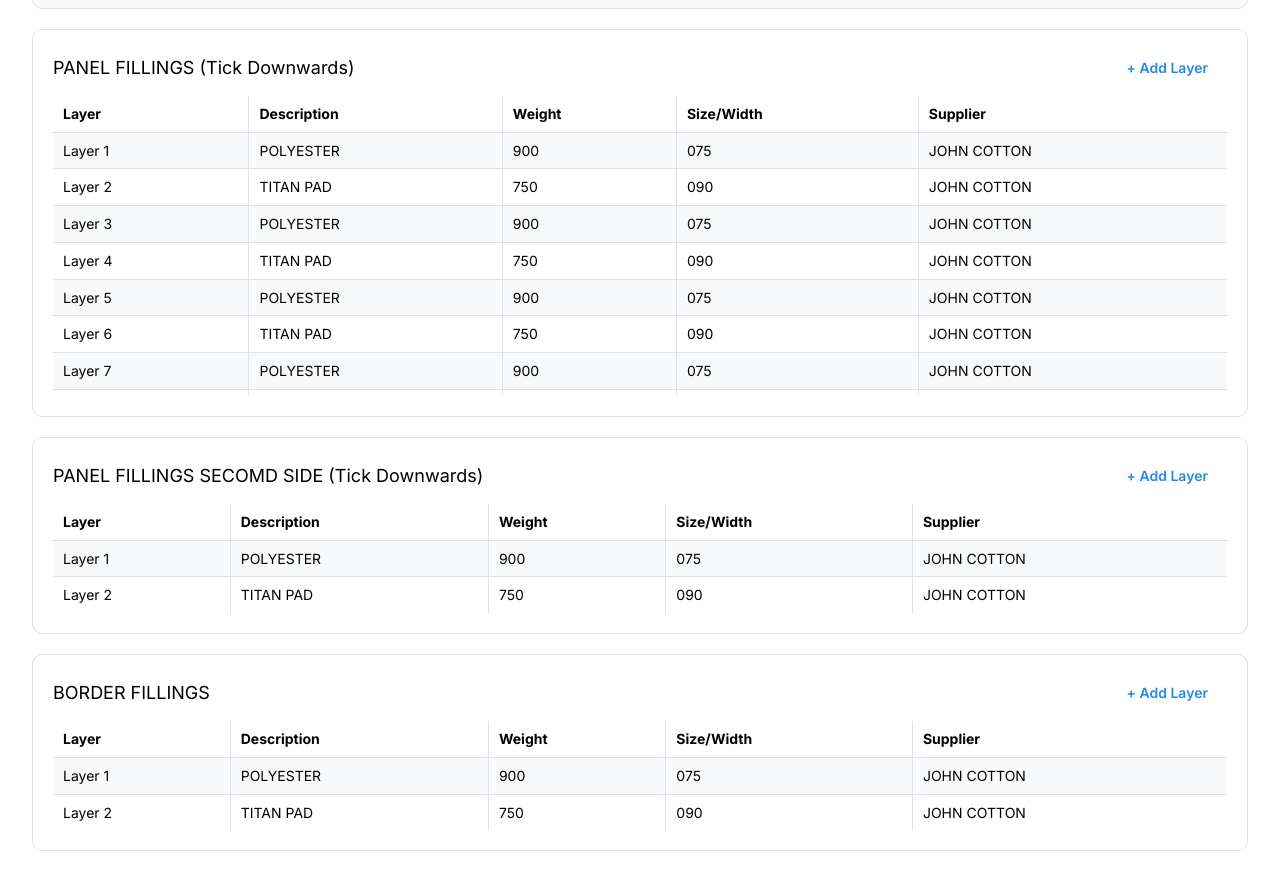
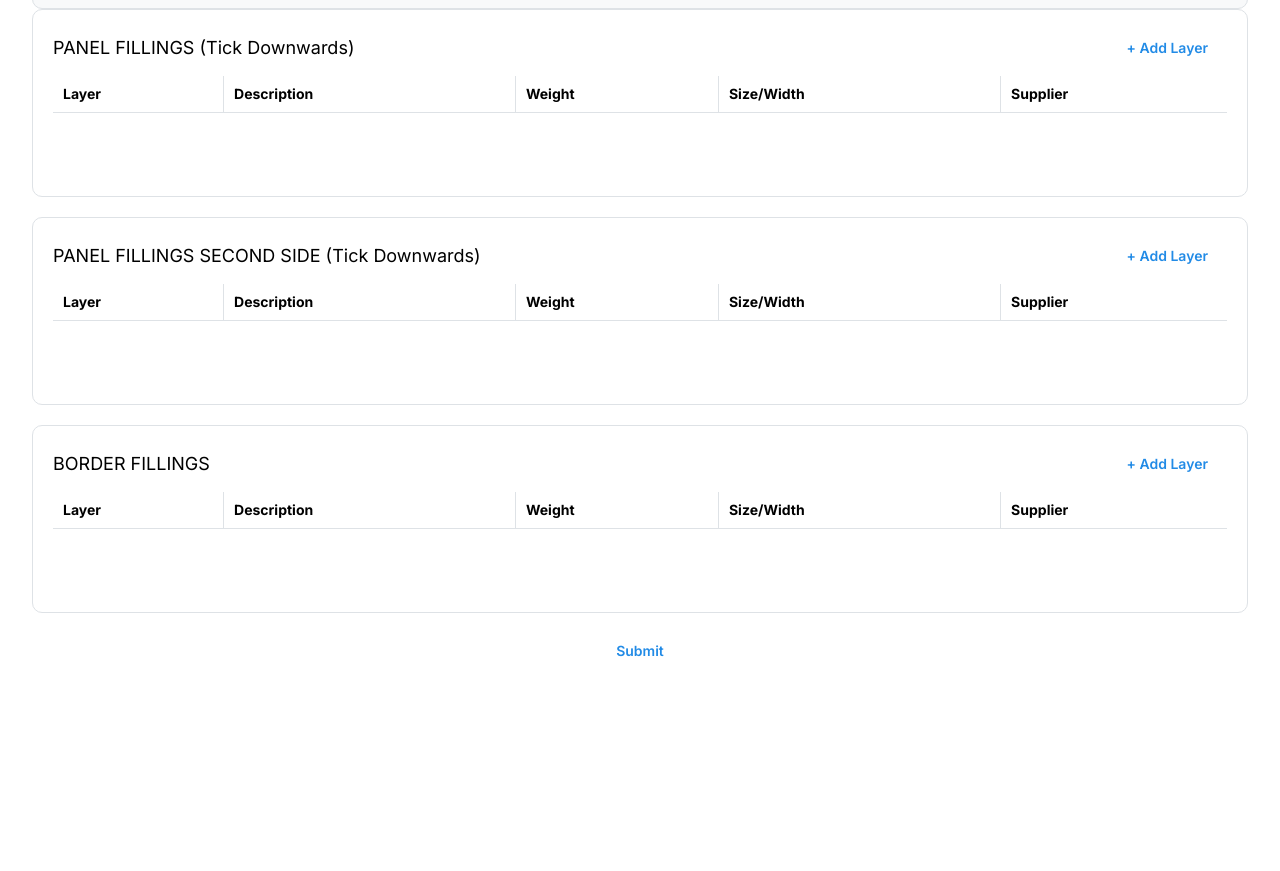
Before and after one commit to nomanmajeed/durabed, a Next.js app: page /form in a window 1280 px wide. Shown: the part 440-1311 px from the top of the page. After the commit the page ends 1125 px from the top, so only its background shows below. Built offline with nearby package versions, Linux system fonts and the light colour scheme.

Commit message:
chore: refactored code to use form store

```diff
--- a/app/form/page.tsx
+++ b/app/form/page.tsx
@@ -1,8 +1,8 @@
 "use client";
 
-import PanelFillingTable from "@/components/table/PanelFillingTable";
 import {
   Box,
+  Button,
   Fieldset,
   Grid,
   MultiSelect,
@@ -12,10 +12,30 @@ import {
   rem,
   useMantineTheme,
 } from "@mantine/core";
-import { useForm } from "@mantine/form";
+import useFormStore from "@/store/useFormStore";
+import PanelFillingTable from "@/components/table/PanelFillingTable";
 
 export default function Form() {
   const theme = useMantineTheme();
+  const {
+    productName,
+    productDetails,
+    deliveryAddress,
+    tickSupplier,
+    tickQuality,
+    tickNumberRef,
+    tickColourRef,
+    composition,
+    issuedTo,
+    dateRequired,
+    comments,
+    labelType,
+    panelFillingTopLayer,
+    panelFillingBottomLayer,
+    borderFilling,
+    updateField,
+    submitForm,
+  } = useFormStore();
 
   const LABEL_TYPE_DATA = [
     "Dura Beds",
@@ -30,52 +50,14 @@ export default function Form() {
     "Other",
   ];
 
-  const baseData = [
-    {
-      layer: "Layer 1",
-      description: "POLYESTER",
-      weight: "900",
-      sizeWidth: "075",
-      supplier: "JOHN COTTON",
-    },
-    {
-      layer: "Layer 2",
-      description: "TITAN PAD",
-      weight: "750",
-      sizeWidth: "090",
-      supplier: "JOHN COTTON",
-    },
-    // Add more base rows if needed
-  ];
-
-  const generateData = (baseData: any[], count: number) => {
-    let data: any[] = [];
-    for (let i = 0; i < count; i++) {
-      data = data.concat(
-        baseData.map((item, index) => ({
-          ...item,
-          layer: `Layer ${index + 1 + i * baseData.length}`,
-        }))
-      );
-    }
-    return data;
-  };
-
-  const form = useForm({
-    mode: "uncontrolled",
-    initialValues: {
-      email: "",
-      termsOfService: false,
-    },
-
-    validate: {
-      email: (value) => (/^\S+@\S+$/.test(value) ? null : "Invalid email"),
-    },
-  });
-
   return (
-    <Box>
-      <form onSubmit={form.onSubmit((values) => console.log(values))}>
+    <Box my="md">
+      <form
+        onSubmit={(e) => {
+          e.preventDefault();
+          submitForm();
+        }}
+      >
         <Fieldset
           legend="Product information"
           style={{
@@ -90,8 +72,8 @@ export default function Form() {
                 <TextInput
                   label="Product Name"
                   placeholder="Crystal"
-                  key={form.key("productName")}
-                  {...form.getInputProps("productName")}
+                  value={productName}
+                  onChange={(e) => updateField("productName", e.target.value)}
                 />
               </Grid.Col>
               <Grid.Col>
@@ -100,8 +82,10 @@ export default function Form() {
                   autosize
                   minRows={3}
                   maxRows={3}
-                  key={form.key("productDetails")}
-                  {...form.getInputProps("productDetails")}
+                  value={productDetails}
+                  onChange={(e) =>
+                    updateField("productDetails", e.target.value)
+                  }
                 />
               </Grid.Col>
               <Grid.Col>
@@ -110,8 +94,10 @@ export default function Form() {
                   autosize
                   minRows={3}
                   maxRows={3}
-                  key={form.key("deliveryAddress")}
-                  {...form.getInputProps("deliveryAddress")}
+                  value={deliveryAddress}
+                  onChange={(e) =>
+                    updateField("deliveryAddress", e.target.value)
+                  }
                 />
               </Grid.Col>
             </Grid>
@@ -120,32 +106,32 @@ export default function Form() {
                 <TextInput
                   label="Tick Supplier"
                   placeholder="Original"
-                  key={form.key("tickSupplier")}
-                  {...form.getInputProps("tickSupplier")}
+                  value={tickSupplier}
+                  onChange={(e) => updateField("tickSupplier", e.target.value)}
                 />
               </Grid.Col>
               <Grid.Col>
                 <TextInput
                   label="Tick Quality"
                   placeholder="Knitted"
-                  key={form.key("tickQuality")}
-                  {...form.getInputProps("tickQuality")}
+                  value={tickQuality}
+                  onChange={(e) => updateField("tickQuality", e.target.value)}
                 />
               </Grid.Col>
               <Grid.Col>
                 <TextInput
                   label="Tick Number/Ref"
                   placeholder="12345"
-                  key={form.key("tickNumberRef")}
-                  {...form.getInputProps("tickNumberRef")}
+                  value={tickNumberRef}
+                  onChange={(e) => updateField("tickNumberRef", e.target.value)}
                 />
               </Grid.Col>
               <Grid.Col>
                 <TextInput
                   label="Tick Colour Ref"
                   placeholder="White"
-                  key={form.key("tickColourRef")}
-                  {...form.getInputProps("tickColourRef")}
+                  value={tickColourRef}
+                  onChange={(e) => updateField("tickColourRef", e.target.value)}
                 />
               </Grid.Col>
             </Grid>
@@ -156,24 +142,24 @@ export default function Form() {
                   autosize
                   minRows={4}
                   maxRows={4}
-                  key={form.key("composition")}
-                  {...form.getInputProps("composition")}
+                  value={composition}
+                  onChange={(e) => updateField("composition", e.target.value)}
                 />
               </Grid.Col>
               <Grid.Col>
                 <TextInput
                   label="Issued To"
                   placeholder="John Doe"
-                  key={form.key("issuedTo")}
-                  {...form.getInputProps("issuedTo")}
+                  value={issuedTo}
+                  onChange={(e) => updateField("issuedTo", e.target.value)}
                 />
               </Grid.Col>
               <Grid.Col>
                 <TextInput
                   label="Date Required"
                   placeholder="16/12/2021"
-                  key={form.key("dateRequired")}
-                  {...form.getInputProps("dateRequired")}
+                  value={dateRequired}
+                  onChange={(e) => updateField("dateRequired", e.target.value)}
                 />
               </Grid.Col>
             </Grid>
@@ -184,8 +170,8 @@ export default function Form() {
                   autosize
                   minRows={6}
                   maxRows={6}
-                  key={form.key("comments")}
-                  {...form.getInputProps("comments")}
+                  value={comments}
+                  onChange={(e) => updateField("comments", e.target.value)}
                 />
               </Grid.Col>
               <Grid.Col>
@@ -193,8 +179,8 @@ export default function Form() {
                   label="Label Type"
                   data={LABEL_TYPE_DATA}
                   searchable
-                  key={form.key("labelType")}
-                  {...form.getInputProps("labelType")}
+                  value={labelType}
+                  onChange={(values) => updateField("labelType", values)}
                 />
               </Grid.Col>
             </Grid>
@@ -203,18 +189,33 @@ export default function Form() {
 
         <PanelFillingTable
           title="PANEL FILLINGS (Tick Downwards)"
-          data={generateData(baseData, 10)}
+          data={panelFillingTopLayer}
+          formField="panelFillingTopLayer"
         />
 
         <PanelFillingTable
-          title="PANEL FILLINGS SECOMD SIDE (Tick Downwards)"
-          data={generateData(baseData, 1)}
+          title="PANEL FILLINGS SECOND SIDE (Tick Downwards)"
+          data={panelFillingBottomLayer}
+          formField="panelFillingBottomLayer"
         />
 
         <PanelFillingTable
           title="BORDER FILLINGS"
-          data={generateData(baseData, 1)}
+          data={borderFilling}
+          formField="borderFilling"
         />
+
+        <Box
+          style={{
+            display: "flex",
+            justifyContent: "center",
+            marginTop: rem(20),
+          }}
+        >
+          <Button variant="subtle" size="sm" type="submit">
+            Submit
+          </Button>
+        </Box>
       </form>
     </Box>
   );
--- a/components/table/PanelFillingTable.tsx
+++ b/components/table/PanelFillingTable.tsx
@@ -1,30 +1,66 @@
-"use-client";
+"use client";
 
-import React from "react";
+import React, { useEffect, useState } from "react";
 import {
   Table,
   ScrollArea,
   Box,
   Button,
   Text,
-  Group,
+  TextInput,
+  Modal,
   useMantineTheme,
 } from "@mantine/core";
+import { useForm } from "@mantine/form";
+import useFormStore, { IFormStore, IPanelFilling } from "@/store/useFormStore";
 
-// Create interface
 interface PanelFillingTableProps {
   title: string;
-  data: {
-    layer: string;
-    description: string;
-    weight: string;
-    sizeWidth: string;
-    supplier: string;
-  }[];
+  data: IPanelFilling[];
+  formField: keyof IFormStore;
 }
 
-const PanelFillingTable = ({ title, data }: PanelFillingTableProps) => {
+const PanelFillingTable: React.FC<PanelFillingTableProps> = ({
+  title,
+  data,
+  formField,
+}) => {
   const theme = useMantineTheme();
+  const updatePanelFilling = useFormStore((state) => state.updatePanelFilling);
+
+  const [modalOpened, setModalOpened] = useState(false);
+
+  const form = useForm({
+    initialValues: {
+      layer: "",
+      description: "",
+      weight: 0,
+      sizeWidth: 0,
+      supplier: "",
+    },
+    validate: {
+      layer: (value) => (value ? null : "Layer is required"),
+      description: (value) => (value ? null : "Description is required"),
+      weight: (value) =>
+        value && !isNaN(Number(value)) ? null : "Weight must be a number",
+      sizeWidth: (value) =>
+        value && !isNaN(Number(value)) ? null : "Size/Width must be a number",
+      supplier: (value) => (value ? null : "Supplier is required"),
+    },
+  });
+
+  const handleAddLayer = (values: typeof form.values) => {
+    updatePanelFilling(formField, [...data, values]);
+    form.reset();
+    setModalOpened(false); // Close the modal after adding the layer
+  };
+
+  useEffect(() => {
+    if (modalOpened) {
+      form.setFieldValue("layer", `Layer ${data.length + 1}`);
+    }
+  }, [modalOpened, data.length, form]);
+
   return (
     <Box
       style={{
@@ -43,7 +79,7 @@ const PanelFillingTable = ({ title, data }: PanelFillingTableProps) => {
         }}
       >
         <Text size="lg">{title}</Text>
-        <Button variant="subtle" size="sm">
+        <Button variant="subtle" size="sm" onClick={() => setModalOpened(true)}>
           + Add Layer
         </Button>
       </Box>
@@ -77,9 +113,6 @@ const PanelFillingTable = ({ title, data }: PanelFillingTableProps) => {
               padding: "0rem 1.5rem",
               borderTop: "none",
               borderBottom: "1px solid rgb(222, 226, 230)",
-            },
-            "td.no-padding": {
-              padding: 0,
             },
             "th:not(.max), td:not(.max)": {
               width: 0,
@@ -121,16 +154,44 @@ const PanelFillingTable = ({ title, data }: PanelFillingTableProps) => {
           </Table.Tbody>
         </Table>
       </ScrollArea>
+
+      <Modal
+        opened={modalOpened}
+        onClose={() => setModalOpened(false)}
+        title="Add New Layer"
+      >
+        <form onSubmit={form.onSubmit(handleAddLayer)}>
+          <TextInput
+            placeholder="Layer"
+            disabled
+            {...form.getInputProps("layer")}
+            mb="xs"
+          />
+          <TextInput
+            placeholder="Description"
+            {...form.getInputProps("description")}
+            mb="xs"
+          />
+          <TextInput
+            placeholder="Weight"
+            {...form.getInputProps("weight")}
+            mb="xs"
+          />
+          <TextInput
+            placeholder="Size/Width"
+            {...form.getInputProps("sizeWidth")}
+            mb="xs"
+          />
+          <TextInput
+            placeholder="Supplier"
+            {...form.getInputProps("supplier")}
+            mb="xs"
+          />
+          <Button type="submit">Add Layer</Button>
+        </form>
+      </Modal>
     </Box>
   );
 };
 
-const PanelFillings = (tableData: PanelFillingTableProps) => {
-  return (
-    <Box my="lg">
-      <PanelFillingTable title={tableData.title} data={tableData.data} />
-    </Box>
-  );
-};
-
-export default PanelFillings;
+export default PanelFillingTable;
```
